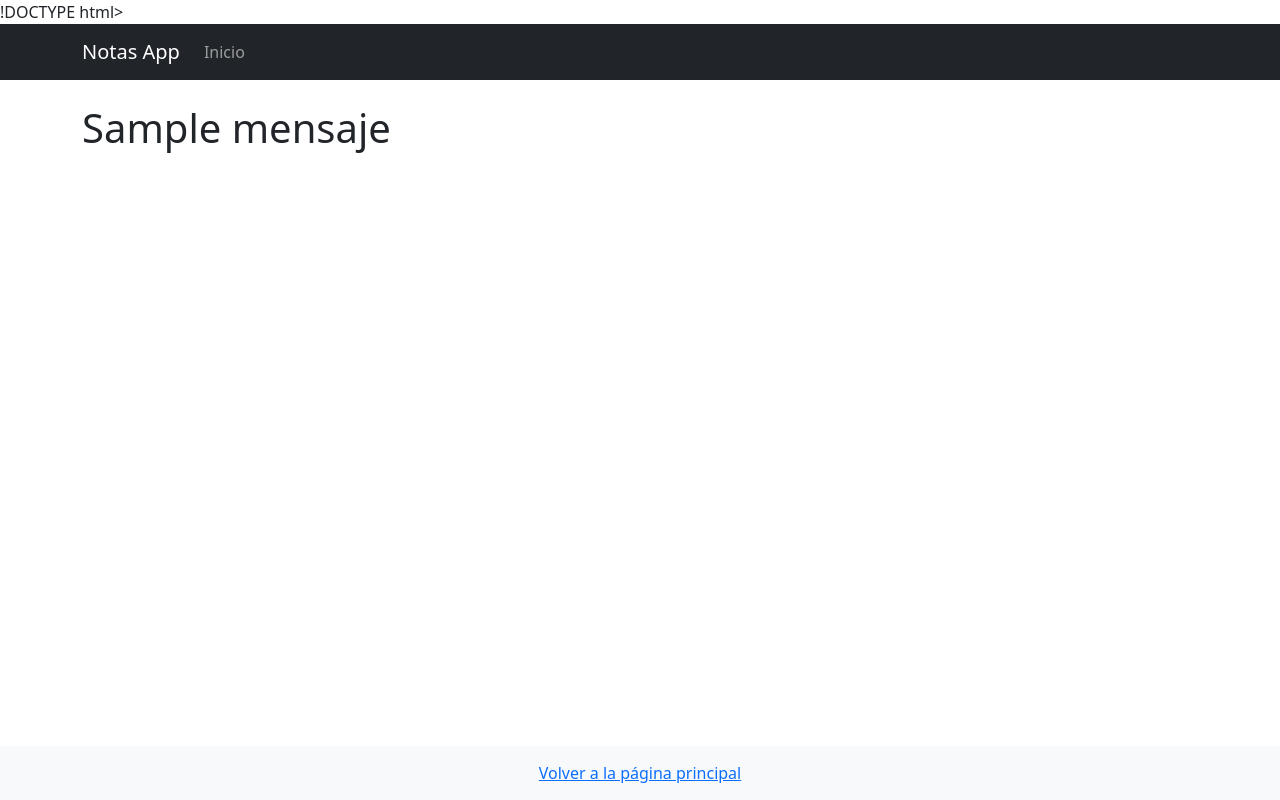
After one commit to miryamsanchez/secreto, a Flask app: template templates/base.html in a window 1280 px wide. The commit adds this page. Run offline with Flask 3, Linux system fonts and the light colour scheme; the template is opened without the code that fills it: most values are stand-ins (such as "Sample title", 1, 10 or a date in 2020).

Commit message:
2 version

```diff
--- a/app.py
+++ b/app.py
@@ -1,28 +1,40 @@
 from flask import Flask, request,render_template
-from modelo import crear_tabla, leer_nota, guardar_nota, borrar_nota
+from modelo import crear_tabla, leer_nota, guardar_nota
+from qrcode import make as make_qrcode
 import secrets
 BASE_URL = "http://localhost:5000" # Ruta de ejecución para el ejercicio
 
 app = Flask(__name__)#__name__ es una variable especial de Python
+
+def generar_codigo_qr(contenido):
+    qr=make_qrcode(contenido)
+    qr_image_path= f"static/qrcode.png"
+    qr.save(qr_image_path)
+    return qr_image_path
+
 
 @app.route("/", methods=["GET", "POST"])#@route() es un decorador que asigna una url a una función
 def crear_nota():
     if request.method == "GET":
         return render_template("crearnota.html")
     elif request.method == "POST":
-        nota = request.form.get("nota")
+        nota = request.form.get("nota")#Obtener el texto de la nota desde el formulario.
         codigo = secrets.token_urlsafe(8)#Genera un token seguro
         guardar_nota(codigo,nota)
-        enlace = BASE_URL + "/nota/" +codigo
-        return  render_template("enlace.html", enlace=enlace)
+        enlace = BASE_URL + "/nota/" +codigo#Construir el enlace a la nota utilizando el código y renderizar la plantilla 'enlace.html'
+        qr_image_path = generar_codigo_qr(enlace)
+        return  render_template("enlace.html", enlace=enlace, qr_image_path = qr_image_path)
+
 
 @app.route("/nota/<codigo>", methods=["GET"])
-def guardar_nota(codigo):
-    nota = leer_nota(codigo)
-    return request.get(BASE_URL + "/nota/" + codigo).text
+def g_nota(codigo):
+    codigo,text = leer_nota(codigo)
+    return render_template("leernota.html", text=text)
+
+
 
 @app.errorhandler(404)
-def pagina_no_encontrada():
+def pagina_no_encontrada(error):
     return render_template("404.html"), 404
 
 if __name__ == "__main__":
--- /dev/null
+++ b/templates/base.html
@@ -0,0 +1,62 @@
+!DOCTYPE html>
+<html lang="es">
+<head>
+    <title>Notas App</title>
+    <!-- Bootstrap CSS -->
+    <link rel="stylesheet" href="https://cdn.jsdelivr.net/npm/bootstrap@5.2.0/dist/css/bootstrap.min.css">
+    <style>
+        body {
+            display: flex;
+            flex-direction: column;
+            min-height: 100vh;
+        }
+
+        main {
+            flex-grow: 1;
+            padding-bottom: 60px; /* Añade un espacio para el footer */
+        }
+
+        footer {
+            position: fixed;
+            bottom: 0;
+            width: 100%;
+            background-color: #f8f9fa;
+            padding: 15px 0;
+            text-align: center;
+        }
+    </style>
+</head>
+<body>
+    <header>
+        <nav class="navbar navbar-expand-lg navbar-dark bg-dark">
+            <div class="container">
+                <a class="navbar-brand" href="#">Notas App</a>
+                <button class="navbar-toggler" type="button" data-bs-toggle="collapse" data-bs-target="#navbarNav" aria-controls="navbarNav" aria-expanded="false" aria-label="Toggle navigation">
+                    <span class="navbar-toggler-icon"></span>
+                </button>
+                <div class="collapse navbar-collapse" id="navbarNav">
+                    <ul class="navbar-nav">
+                        <li class="nav-item">
+                            <a class="nav-link" href="{{ url_for('crear_nota') }}">Inicio</a>
+                        </li>
+                    </ul>
+                </div>
+            </div>
+        </nav>
+    </header>
+
+    <main class="container mt-4">
+        {% block content %}    <h1>{{ mensaje }}</h1>
+        {% endblock %}
+    </main>
+
+    <footer>
+        <div class="container">
+            <p class="mb-0"><a href="{{ url_for('crear_nota') }}">Volver a la página principal</a></p>
+        </div>
+    </footer>
+
+    <!-- Bootstrap JS -->
+    <script src="https://cdn.jsdelivr.net/npm/bootstrap@5.2.0/dist/js/bootstrap.bundle.min.js"></script>
+</body>
+</html>
```
Also changed, not shown: templates/enlace.html (+11 -11 lines), templates/leernota.html (+1 -17 lines), notas.db, static/qrcode.png (added).
